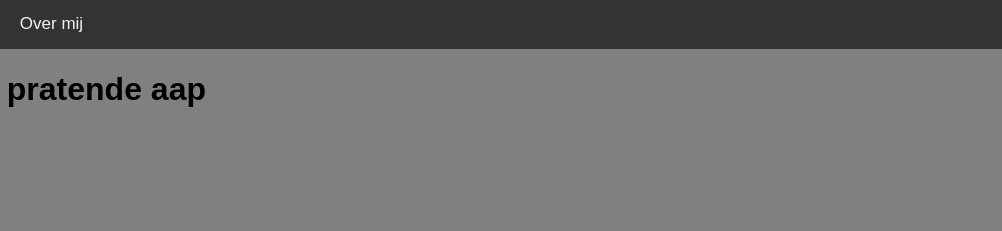
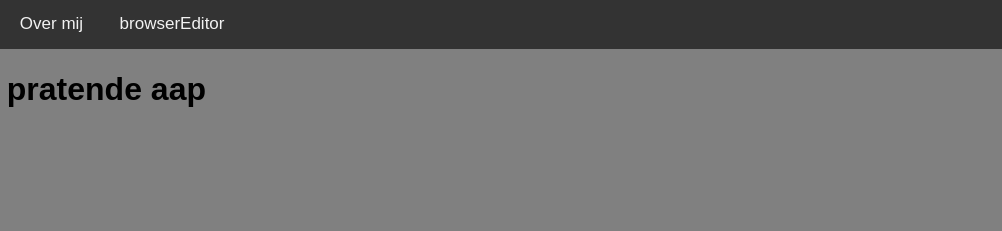
Before and after one commit to ErikGrootoonk/tekstProbeersel, a plain HTML site: page testTekst.html in a window 1280 px wide. Shown: the top 231 px of the page, 173-1175 px from the left. Drawn offline with Linux system fonts and the light colour scheme.

Commit message:
met browser editor

```diff
--- a/testTekst.html
+++ b/testTekst.html
@@ -12,6 +12,7 @@
                 <a href="testTekst.html">Home</a>
                 <a href="contact.html">Contact</a>
                 <a href="about.html">Over mij</a>
+                <a href="browserEditor.html">browserEditor</a>
                 <a class ="social" href="https://nl.pinterest.com/depratendeaap/" target="_blank"><img src="./img/Pinterest-badge-16px.png" ></a>
                 <a class="social" href="https://twitter.com/wlknblzr" target="_blank"><img src="./img/Twitter_Logo_Blue.png" hight="20" width="20" ></a>
             </div>
```
Also changed, not shown: about.html (+1 -0 lines), contact.html (+1 -0 lines).
